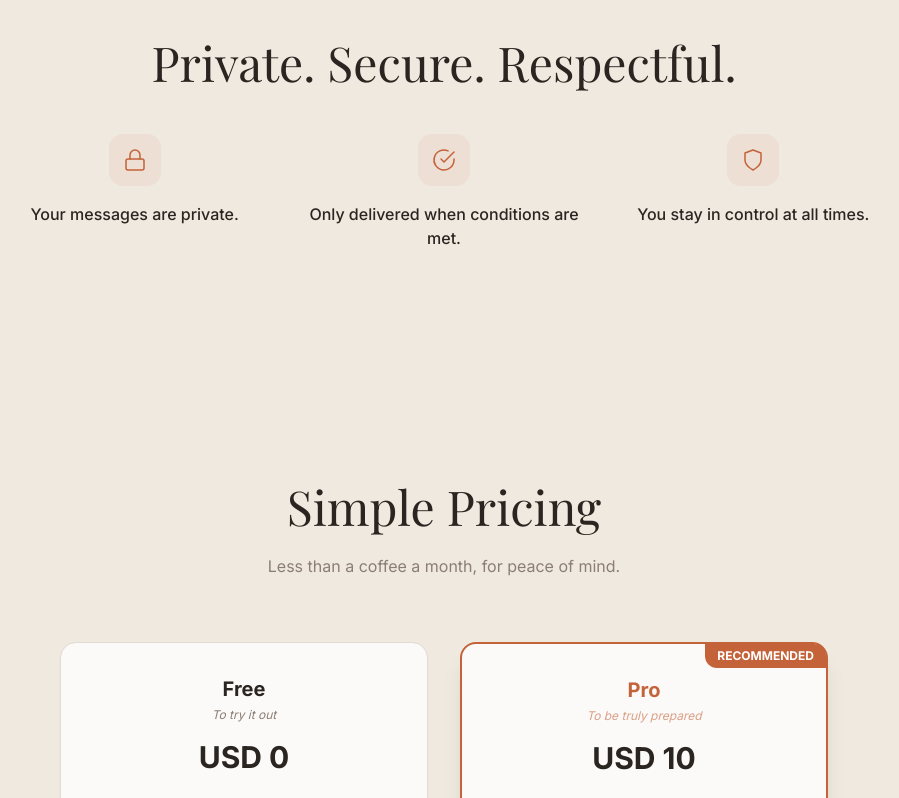
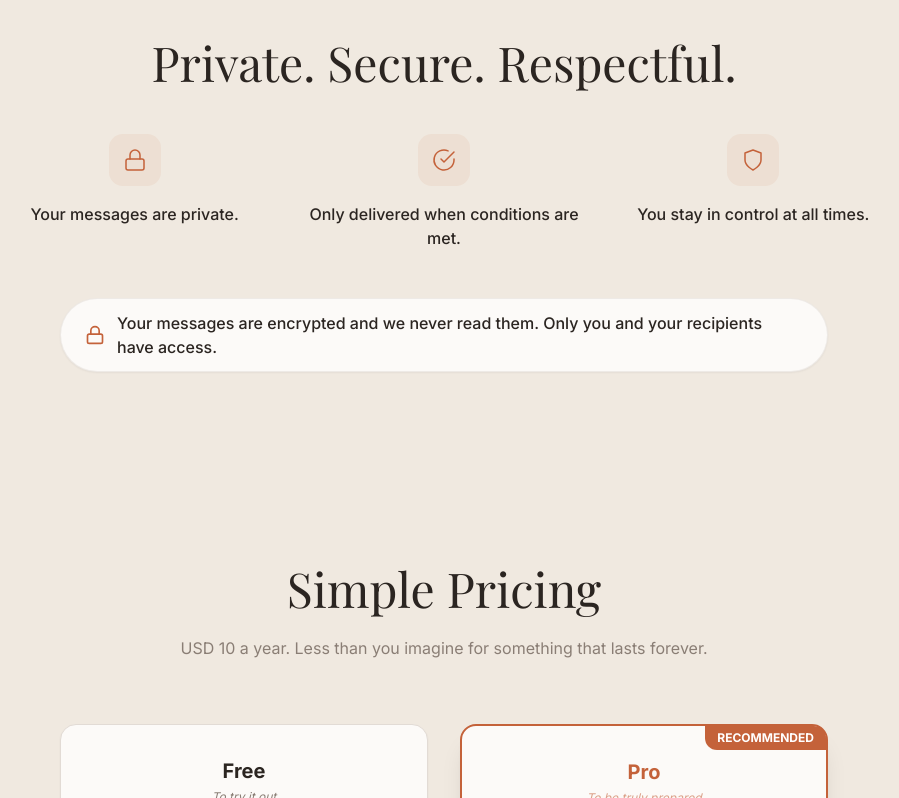
Before and after one commit to danielfernandezesnal/voiceforlater, a Next.js app: page /en in a window 1280 px wide. Shown: the part 4035-4833 px from the top of the page, without its empty margins (196-1095 px from the left). Built offline with nearby package versions, Linux system fonts and the light colour scheme; no server answers; a web font is replaced by a local one.

Commit message:
chore: update pricing text and add privacy trust pill

```diff
--- a/app/[locale]/page.tsx
+++ b/app/[locale]/page.tsx
@@ -275,9 +275,20 @@ export default async function LocaleHomePage({
                             <span className="font-medium">{dict.landing.trust.item3}</span>
                         </li>
                     </ul>
-                    <p className="text-center text-sm text-muted-foreground mt-10 max-w-xl mx-auto italic">
-                        {(dict.landing.trust as any).clarification}
-                    </p>
+                    <div className="mt-12 inline-flex items-center gap-3 bg-card border border-border/50 shadow-sm rounded-full px-6 py-3 max-w-3xl mx-auto text-left">
+                        <svg width="20" height="20" viewBox="0 0 24 24" fill="none" stroke={TC} strokeWidth="2" strokeLinecap="round" strokeLinejoin="round" className="shrink-0">
+                            <rect x="3" y="11" width="18" height="11" rx="2" ry="2" />
+                            <path d="M7 11V7a5 5 0 0 1 10 0v4" />
+                        </svg>
+                        <span className="font-medium text-[hsl(var(--ink))]">
+                            {(dict.landing.trust as any).encryption}
+                        </span>
+                    </div>
+                    {(dict.landing.trust as any).clarification && (
+                        <p className="text-center text-sm text-muted-foreground mt-10 max-w-xl mx-auto italic">
+                            {(dict.landing.trust as any).clarification}
+                        </p>
+                    )}
                 </div>
             </section>
 
--- a/messages/en.json
+++ b/messages/en.json
@@ -141,7 +141,8 @@
       "reassurance": "Your messages are encrypted and only released when you decide.",
       "item1": "Your messages are private.",
       "item2": "Only delivered when conditions are met.",
-      "item3": "You stay in control at all times."
+      "item3": "You stay in control at all times.",
+      "encryption": "Your messages are encrypted and we never read them. Only you and your recipients have access."
     },
     "notWhat": {
       "title": "What Carry My Words is NOT",
@@ -155,7 +156,7 @@
     },
     "pricing": {
       "title": "Simple Pricing",
-      "justification": "Less than a coffee a month, for peace of mind.",
+      "justification": "USD 10 a year. Less than you imagine for something that lasts forever.",
       "recommended": "RECOMMENDED",
       "free": {
         "title": "Free",
--- a/messages/es.json
+++ b/messages/es.json
@@ -142,11 +142,12 @@
       "item1": "Vos decidís qué se envía, a quién y cuándo",
       "item2": "Podés modificar o borrar tus mensajes mientras estés activo",
       "item3": "Nada se envía sin que vos lo hayas definido antes",
-      "clarification": "Carry My Words solo entrega lo que vos grabaste, exactamente como lo dejaste."
+      "clarification": "Carry My Words solo entrega lo que vos grabaste, exactamente como lo dejaste.",
+      "encryption": "Tus mensajes están encriptados y nunca los leemos. Solo vos y tus destinatarios tienen acceso."
     },
     "pricing": {
       "title": "Precios Simples",
-      "justification": "Menos que un café al mes, para algo que realmente importa.",
+      "justification": "USD 10 al año. Menos de lo que imaginás para algo que dura para siempre.",
       "recommended": "RECOMENDADO",
       "free": {
         "title": "Gratis",
```
